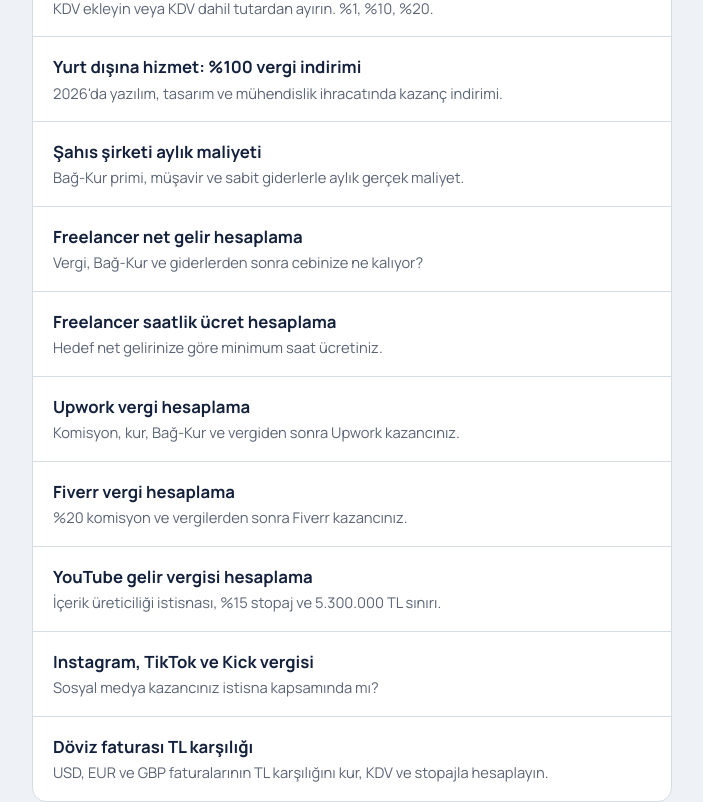
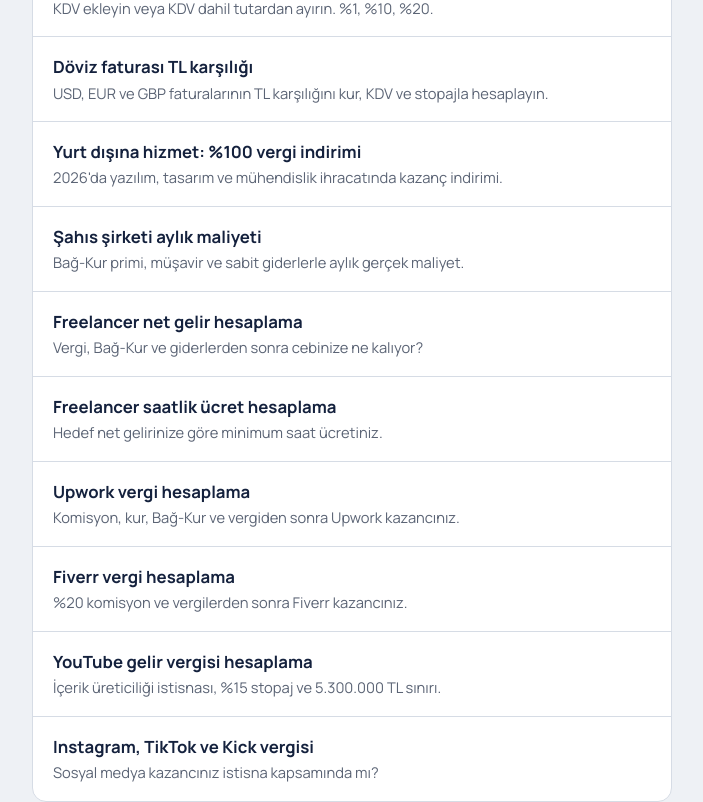
Before and after one commit to yavuzscvk-source/freelancer-vergi, a Next.js app: page / in a window 1280 px wide. Shown: the part 1060-1862 px from the top of the page, without its empty margins (288-991 px from the left). Built offline with nearby package versions, Linux system fonts and the light colour scheme.

Commit message:
Update page.js

```diff
--- a/app/page.js
+++ b/app/page.js
@@ -14,6 +14,12 @@ const ARACLAR = [
   { href: "/genc-girisimci-istisnasi", baslik: "Genç girişimci istisnası 2026", aciklama: "400.000 TL istisnayla ödeyeceğiniz vergi ve avantajınız." },
   { href: "/sahis-mi-limited-mi", baslik: "Şahıs şirketi mi limited mi?", aciklama: "Kârınıza göre iki şirket türünün toplam vergi yükü." },
   { href: "/kdv-hesaplama", baslik: "KDV hesaplama", aciklama: "KDV ekleyin veya KDV dahil tutardan ayırın. %1, %10, %20." },
+  {
+    href: "/doviz-fatura-tl-karsiligi",
+    baslik: "Döviz faturası TL karşılığı",
+    aciklama:
+      "USD, EUR ve GBP faturalarının TL karşılığını kur, KDV ve stopajla hesaplayın.",
+  },
   { href: "/hizmet-ihracati-vergi-indirimi", baslik: "Yurt dışına hizmet: %100 vergi indirimi", aciklama: "2026'da yazılım, tasarım ve mühendislik ihracatında kazanç indirimi." },
   { href: "/sahis-sirketi-maliyeti", baslik: "Şahıs şirketi aylık maliyeti", aciklama: "Bağ-Kur primi, müşavir ve sabit giderlerle aylık gerçek maliyet." },
   { href: "/net-gelir-hesaplama", baslik: "Freelancer net gelir hesaplama", aciklama: "Vergi, Bağ-Kur ve giderlerden sonra cebinize ne kalıyor?" },
@@ -22,12 +28,7 @@ const ARACLAR = [
   { href: "/fiverr-vergi-hesaplama", baslik: "Fiverr vergi hesaplama", aciklama: "%20 komisyon ve vergilerden sonra Fiverr kazancınız." },
   { href: "/youtube-vergi-hesaplama", baslik: "YouTube gelir vergisi hesaplama", aciklama: "İçerik üreticiliği istisnası, %15 stopaj ve 5.300.000 TL sınırı." },
   { href: "/instagram-vergi-hesaplama", baslik: "Instagram, TikTok ve Kick vergisi", aciklama: "Sosyal medya kazancınız istisna kapsamında mı?" },
-{
-  href: "/doviz-fatura-tl-karsiligi",
-  baslik: "Döviz faturası TL karşılığı",
-  aciklama:
-    "USD, EUR ve GBP faturalarının TL karşılığını kur, KDV ve stopajla hesaplayın.",
-},
+
 ];
 
 
```
